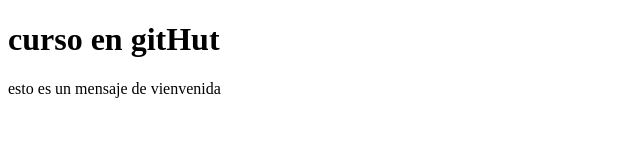
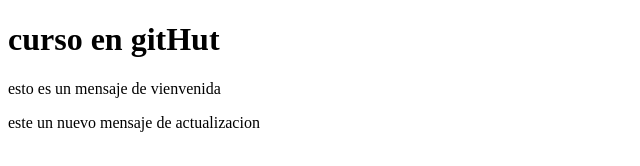
Before and after one commit to hernancho39/curso-git-y-vsc, a plain HTML site: page index.html in a window 1280 px wide. Shown: the whole page, without its empty margins (0-640 px from the left). Drawn offline with Linux system fonts and the light colour scheme.

Commit message:
nuevo parrafo

```diff
--- a/index.html
+++ b/index.html
@@ -9,5 +9,6 @@
 <body>
     <h1>curso en gitHut</h1>
     <p>esto es un mensaje de vienvenida</p>
+    <p>este un nuevo mensaje de actualizacion</p>
 </body>
 </html>
```
